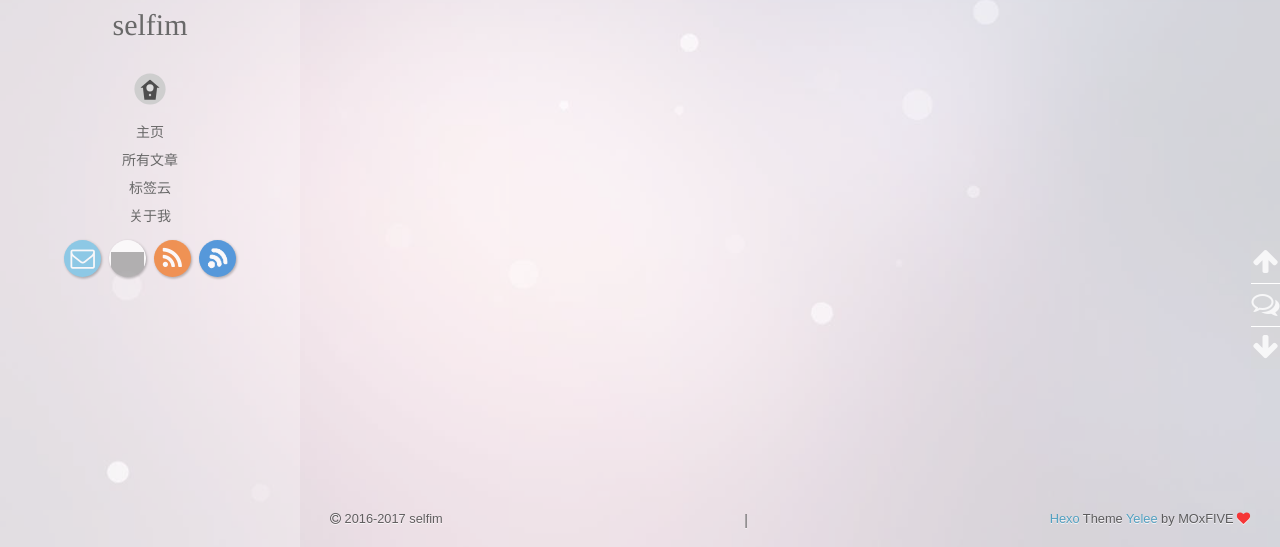
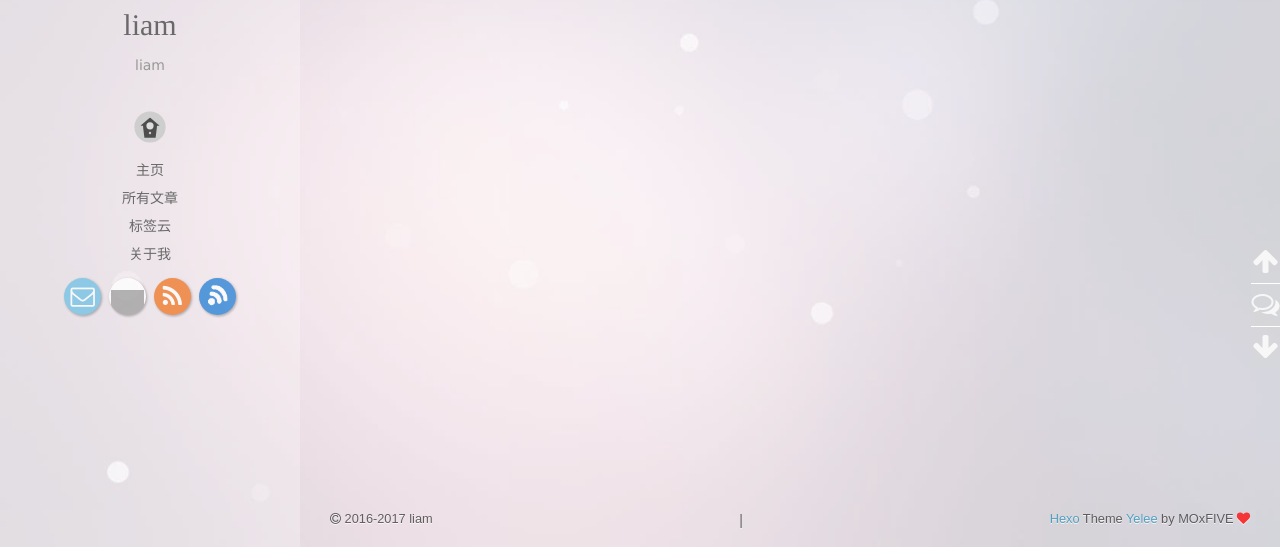
Before and after one commit to selfim/selfim.github.io, a plain HTML site: page archives/2017/09/index.html in a window 1280 px wide. Shown: the part 253-800 px from the top of the page. Drawn offline with nearby package versions, Linux system fonts and the light colour scheme; some packages are replaced by stand-ins of ours; grey boxes are pictures that could not be loaded; a script that the page names is missing.

Commit message:
Site updated: 2017-09-04 23:42:36

```diff
--- a/archives/2017/09/index.html
+++ b/archives/2017/09/index.html
@@ -11,21 +11,21 @@
 <meta http-equiv="X-UA-Compatible" content="IE=edge, chrome=1" />
 <meta name="viewport" content="width=device-width, initial-scale=1, maximum-scale=1, user-scalable=no">
 <meta name="format-detection" content="telephone=no" />
-<meta name="author" content="selfim" />
+<meta name="author" content="liam" />
 
 
 
 <meta property="og:type" content="website">
-<meta property="og:title" content="selfim">
+<meta property="og:title" content="liam&#39;ssite">
 <meta property="og:url" content="http://yoursite.com/archives/2017/09/index.html">
-<meta property="og:site_name" content="selfim">
+<meta property="og:site_name" content="liam&#39;ssite">
 <meta name="twitter:card" content="summary">
-<meta name="twitter:title" content="selfim">
+<meta name="twitter:title" content="liam&#39;ssite">
 
 <link rel="apple-touch-icon" href= "/apple-touch-icon.png">
 
 
-    <link rel="alternate" href="/atom.xml" title="selfim" type="application/atom+xml">
+    <link rel="alternate" href="/atom.xml" title="liam&#39;ssite" type="application/atom+xml">
 
 
 
@@ -52,7 +52,7 @@
 <link href="//cdn.bootcss.com/font-awesome/4.6.3/css/font-awesome.min.css" rel="stylesheet">
 
 
-<title>Archives: 2017/9 | selfim</title>
+<title>Archives: 2017/9 | liam&#39;ssite</title>
 
 <script src="//cdn.bootcss.com/jquery/2.2.4/jquery.min.js"></script>
 <script src="//cdn.bootcss.com/clipboard.js/1.5.10/clipboard.min.js"></script>
@@ -95,9 +95,11 @@
             <img src="/img/avatar.png" class="animated zoomIn">
         </a>
         <hgroup>
-          <h1 class="header-author"><a href="/">selfim</a></h1>
+          <h1 class="header-author"><a href="/">liam</a></h1>
         </hgroup>
 
+
+        <p class="header-subtitle">liam</p>
 
 
 
@@ -214,7 +216,7 @@
       <nav id="mobile-nav">
       <div class="overlay">
           <div class="slider-trigger"></div>
-          <h1 class="header-author js-mobile-header hide"><a href="/" title="回到主页">selfim</a></h1>
+          <h1 class="header-author js-mobile-header hide"><a href="/" title="回到主页">liam</a></h1>
       </div>
     <div class="intrude-less">
         <header id="header" class="inner">
@@ -222,8 +224,10 @@
                 <img src="/img/avatar.png" class="animated zoomIn">
             </a>
             <hgroup>
-              <h1 class="header-author"><a href="/" title="回到主页">selfim</a></h1>
+              <h1 class="header-author"><a href="/" title="回到主页">liam</a></h1>
             </hgroup>
+
+            <p class="header-subtitle">liam</p>
 
             <nav class="header-menu">
                 <ul>
@@ -308,7 +312,7 @@
         <div id="footer-info">
             <div class="footer-left">
                 <i class="fa fa-copyright"></i>
-                2016-2017 selfim
+                2016-2017 liam
             </div>
             <div class="footer-right">
                 <a href="http://hexo.io/" target="_blank" title="快速、简洁且高效的博客框架">Hexo</a>  Theme <a href="https://github.com/MOxFIVE/hexo-theme-yelee" target="_blank" title="简而不减 Hexo 双栏博客主题  v3.5">Yelee</a> by MOxFIVE <i class="fa fa-heart animated infinite pulse"></i>
```
Also changed, not shown: 2017/09/04/article-title/index.html (+15 -11 lines), archives/2017/index.html (+14 -10 lines), archives/index.html (+14 -10 lines), index.html (+14 -10 lines).
